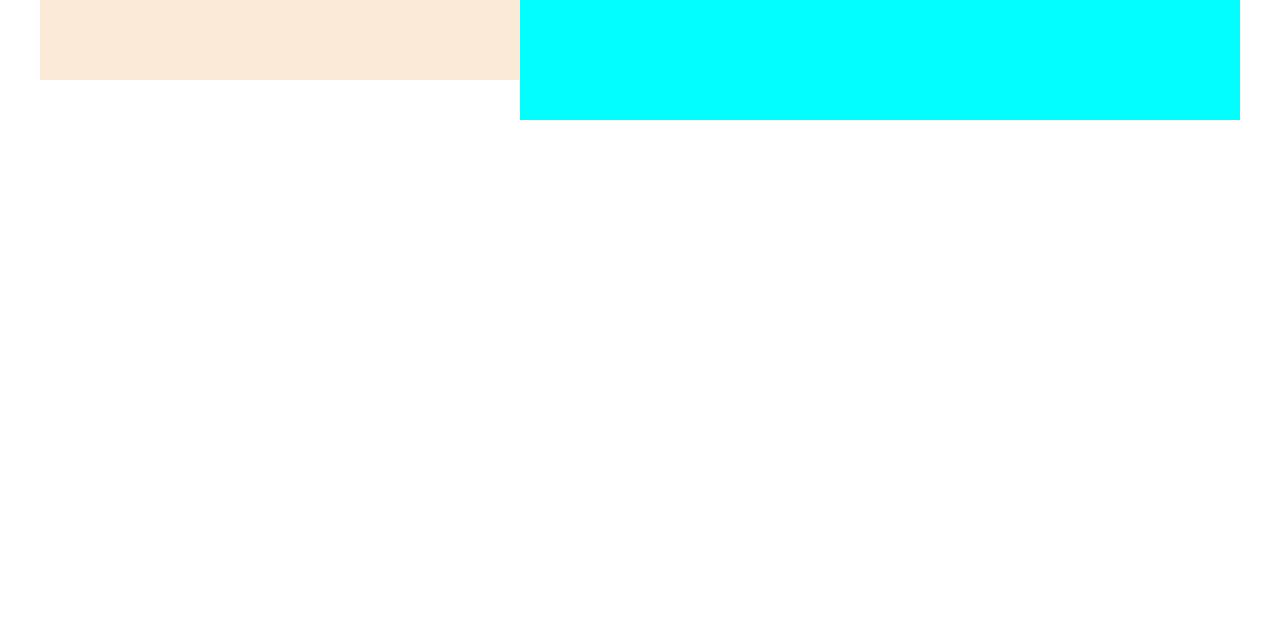
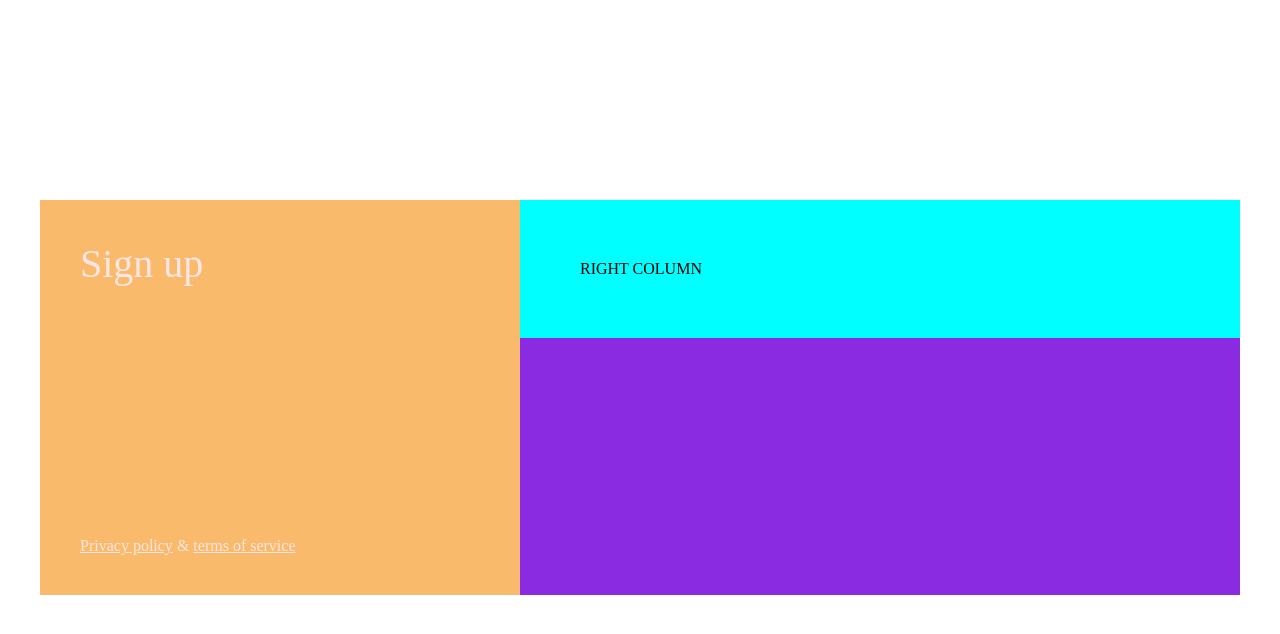
Before and after one commit to Paskanas/5-sign-up, a website: page index.html in a window 1280 px wide. Drawn offline with Linux system fonts and the light colour scheme.

Commit message:
Finished left column html content

```diff
--- a/index.html
+++ b/index.html
@@ -5,11 +5,7 @@
     <meta http-equiv="X-UA-Compatible" content="IE=edge" />
     <meta name="viewport" content="width=device-width, initial-scale=1.0" />
     <link rel="stylesheet" href="./styles/main.css" />
-    <link
-      rel="shortcut icon"
-      href="./favicon/favicon.ico"
-      type="image/x-icon"
-    />
+    <link rel="shortcut icon" href="./favicon.ico" type="image/x-icon" />
     <link
       rel="apple-touch-icon"
       sizes="180x180"
@@ -38,9 +34,16 @@
     <title>Sign up</title>
   </head>
   <body>
-    <main>
-      <div class="leftCol"></div>
-      <div class="rightCol"></div>
+    <main class="container">
+      <div class="left-column">
+        <h1 class="main-title">Sign up</h1>
+        <footer class="bottom-links">
+          <a href="#" class="link">Privacy policy</a>
+          <span class="symbol">&amp;</span>
+          <a href="#" class="link">terms of service</a>
+        </footer>
+      </div>
+      <div class="right-column">RIGHT COLUMN</div>
     </main>
   </body>
 </html>
--- a/styles/main.css
+++ b/styles/main.css
@@ -6,23 +6,78 @@ body * {
   vertical-align: top;
 }
 
-main {
+body {
+  /* Background image */
+  /* background-image: url('../img/background.jpg'); */
+  /* background-repeat: no-repeat; */
+  /* filter: blur(8px); */
+  /* -webkit-filter: blur(8px); */
+  /* background-size: cover; */
+}
+
+.container {
+  background-color: blueviolet;
   display: inline-block;
   width: 1200px;
   margin-left: calc(50% - 600px);
-  /* height: 800px;
-  margin-top: calc(50% - 400px); */
+  margin-top: 200px;
+  /* Make content in the middle */
+  /* position: absolute;
+  top: 50%;
+  left: 50%;
+  -ms-transform: translate(-50%, -50%);
+  transform: translate(-50%, -50%); */
 }
-div.leftCol {
+
+.container > .left-column {
   float: left;
   width: 40%;
+  height: inherit;
   padding: 40px;
-  background-color: antiquewhite;
+  background-color: rgb(250, 186, 108);
+  /* margin-top: 5%; */
+  /* left column image */
+  /* background-image: url('../img/background.jpg'); */
+  /* background-size: cover; */
+  /* background-position: center; */
 }
 
-div.rightCol {
+.container > .right-column {
   float: left;
   width: 60%;
   padding: 60px;
   background-color: aqua;
 }
+
+h1.main-title {
+  color: rgb(255, 230, 230);
+  font-size: 40px;
+  font-weight: normal;
+  width: 100%;
+  /* position: absolute; */
+  /* top: 15%; */
+}
+
+.bottom-links {
+  color: rgb(255, 230, 230);
+  margin-top: 250px;
+  /* text-align: center; */
+}
+
+.bottom-links > .link {
+  color: rgb(255, 230, 230);
+
+  /* position: absolute; */
+  /* bottom: 10px; */
+  /* width: 100%; */
+  /* text-align: center; */
+}
+
+.bottom-links > .link:hover {
+  color: white;
+
+  /* position: absolute; */
+  /* bottom: 10px; */
+  /* width: 100%; */
+  /* text-align: center; */
+}
```
Also changed, not shown: img/background.jpg (added).
